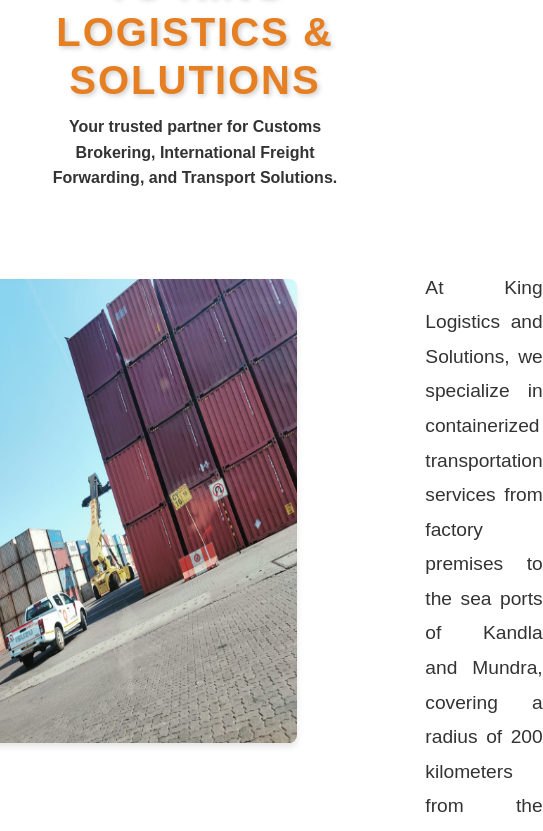
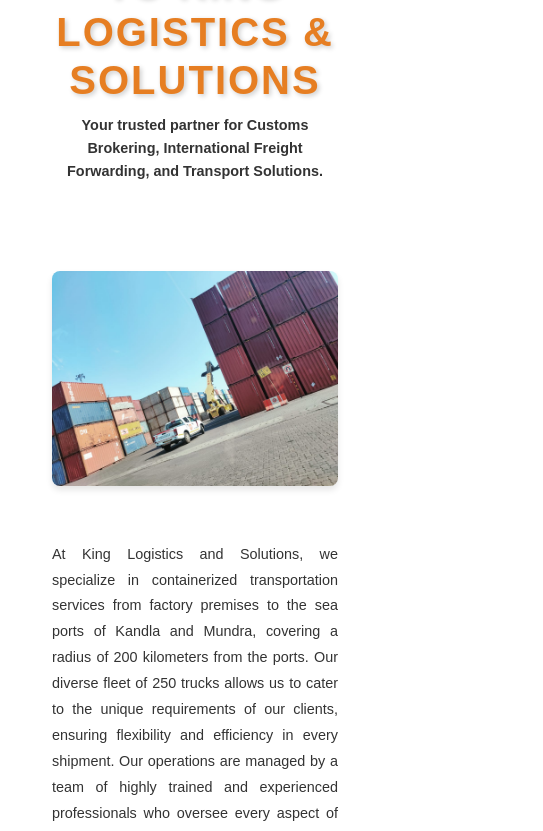
Before and after one commit to Tejascodez/KLS, a React (Vite) app: page /aboutus in a window 390 px wide. Shown: the part 932-1763 px from the top of the page, 543 px wide, since content can reach past the window. Built offline with nearby package versions, Linux system fonts and the light colour scheme.

Commit message:
final commit

```diff
--- a/src/Components/Services.css
+++ b/src/Components/Services.css
@@ -1,5 +1,4 @@
 /* General Container Styling */
-@import url('https://fonts.googleapis.com/css2?family=Poppins:wght@600&display=swap');
 @import url('https://fonts.googleapis.com/css2?family=Poppins:wght@600&display=swap');
 
 /* Service Title Styling */
@@ -107,8 +106,8 @@
   margin-top: 2rem;
   text-align: center;
   color: #e67e22;
+}
 
-}
 .info p {
   font-size: 1.2rem;
   color: #333;
@@ -131,40 +130,99 @@
   .services-grid {
     grid-template-columns: repeat(2, 1fr); /* 2 items per row on medium screens */
   }
+
+  .service-title {
+    font-size: 1.3rem; /* Slightly smaller font size on medium screens */
+  }
+
+  .service-description {
+    font-size: 0.95rem; /* Slightly smaller description text */
+  }
+
+  .img {
+    gap: 4rem; /* Less gap between image and text */
+  }
+
+  .img img {
+    max-width: 350px; /* Reduce image size on smaller screens */
+    height: auto; /* Allow the height to adjust automatically */
+  }
 }
 
 @media (max-width: 768px) {
   .services-grid {
     grid-template-columns: 1fr; /* 1 item per row on small screens */
   }
+
+  .service-title {
+    font-size: 1.2rem; /* Smaller font size on small screens */
+  }
+
+  .service-description {
+    font-size: 0.9rem; /* Smaller description text */
+  }
+
+  .about-header h1 {
+    font-size: 2rem; /* Adjust title size on smaller screens */
+  }
+
+  .about-header p {
+    font-size: 1rem; /* Adjust text size */
+  }
+
+  .img {
+    flex-direction: column; /* Stack the image and text vertically */
+    gap: 2rem; /* Adjust gap between image and text */
+  }
+
+  .img img {
+    max-width: 90%; /* Make the image responsive */
+    height: auto; /* Adjust image height */
+  }
+
+  .img p {
+    font-size: 1rem; /* Adjust font size for readability */
+  }
 }
 
-.transport-service-card {
-  background-color: #f9f9f9;
-  border: 1px solid #ddd;
-  border-radius: 8px;
-  padding: 1.5rem;
-  text-align: center;
-  transition: transform 0.3s ease, box-shadow 0.3s ease;
-}
-.transport-service-card:hover {
-  transform: translateY(-5px);
-  box-shadow: 0 6px 10px rgba(0, 0, 0, 0.1);
+@media (max-width: 480px) {
+  /* Make the font size even smaller on very small devices */
+  .service-title {
+    font-size: 1rem;
+  }
+
+  .service-description {
+    font-size: 0.8rem;
+  }
+
+  .about-header h1 {
+    font-size: 1.5rem; /* Make the heading smaller */
+  }
+
+  .about-header p {
+    font-size: 0.9rem; /* Make the paragraph smaller */
+  }
+
+  .img {
+    gap: 1.5rem; /* Reduce space between image and text */
+  }
+
+  .img img {
+    max-width: 100%; /* Image takes full width on very small screens */
+    height: auto; /* Maintain aspect ratio */
+  }
+
+  .info p {
+    font-size: 1rem; /* Adjust text size for readability */
+  }
+
+  .services-title {
+    font-size: 1.8rem; /* Adjust services title size */
+  }
 }
 
-.service-icon {
-  font-size: 2rem;
-  margin-bottom: 1rem;
+/* Additional Styling for Small Devices */
+.transport-service-card {
+  padding: 1rem; /* Adjust padding on small screens */
+  font-size: 0.9rem; /* Reduce font size */
 }
-
-.service-title {
-  font-size: 1.2rem;
-  margin-bottom: 0.5rem;
-  color: #333;
-
-}
-
-.service-description {
-  font-size: 0.9rem;
-  color: #555;
-}
```
